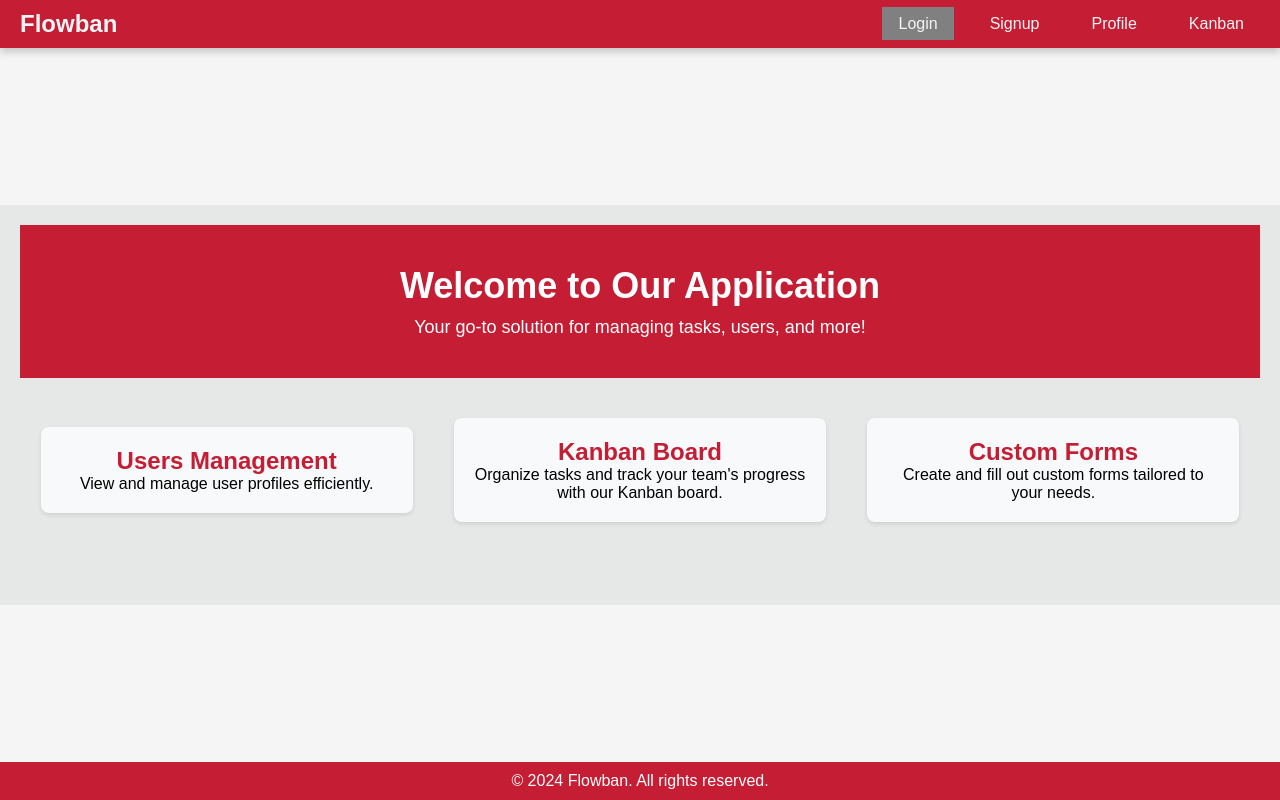
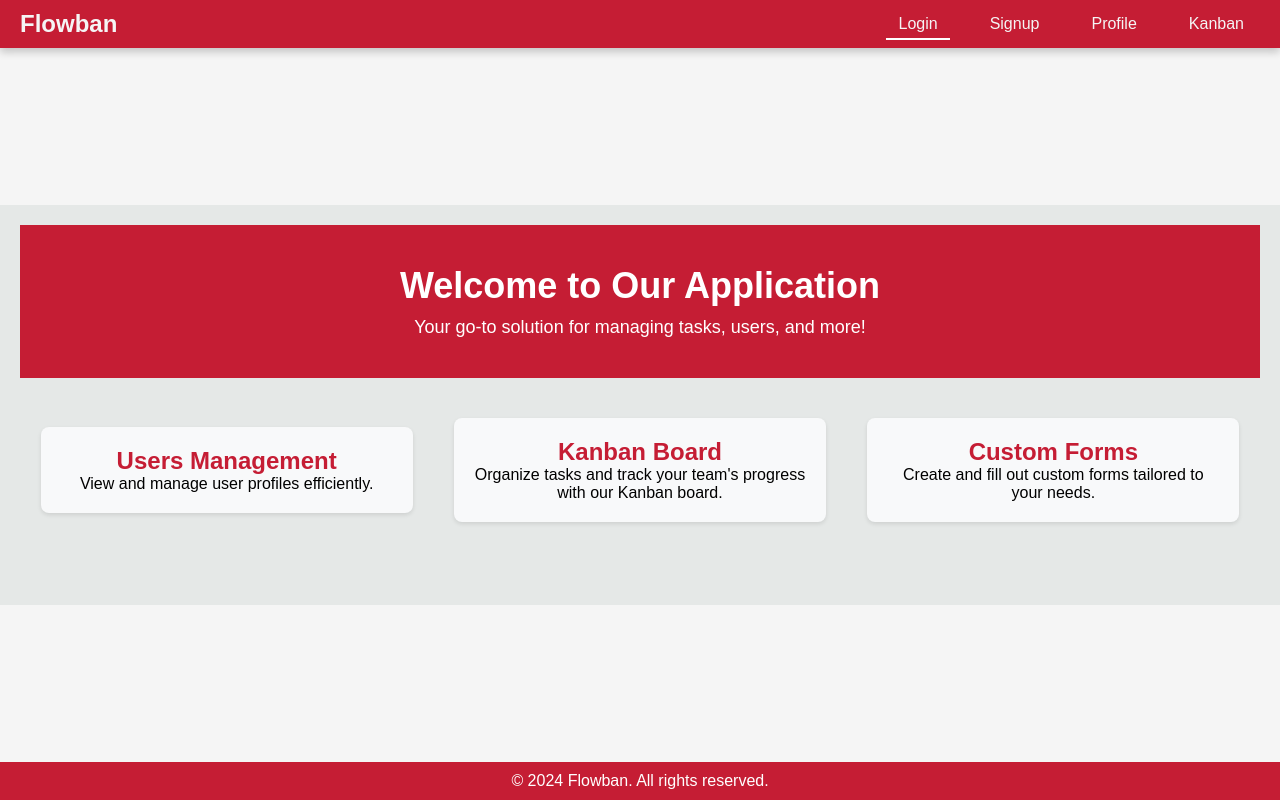
Before and after one commit to vincent-wat/flowban, a React (Create React App) app in the folder frontend/: page / in a window 1280 px wide. In both pictures the pointer is over the link "Login". Built offline with nearby package versions, Linux system fonts and the light colour scheme.

Commit message:
Added Navbar Animations

```diff
--- a/frontend/src/Components/General/NavbarAlt.css
+++ b/frontend/src/Components/General/NavbarAlt.css
@@ -18,19 +18,45 @@
     list-style: none;
     display: flex;
     gap: 20px;
+    position: relative;
 }
 
 .nav-links li {
     display: inline;
+    position: relative;
 }
 
 .nav-links a {
     color: #F5F5F5;
     text-decoration: none;
     padding: 8px 16px;
-    transition: background-color 0.3s ease;
+    position: relative;
 }
 
-.nav-links a:hover {
-    background-color: #808080; /* Button hover color */
+.nav-links a::after {
+    content: '';
+    position: absolute;
+    left: 50%;
+    bottom: 0;
+    width: 0;
+    height: 2px;
+    background-color: white;
+    transition: width 0.3s ease, left 0.3s ease, transform 0.3s ease;
+    transform: translateX(-50%) scaleX(0);
 }
+
+.nav-links a:hover::after {
+    content: '';
+    display: block;
+    width: 90%;
+    height: 2px;
+    background-color: white;
+    position: absolute;
+    left: 50%;
+    transform: translateX(-50%) scaleX(1);
+    transition: width 0.3s ease, left 0.3s ease, transform 0.3s ease;
+}
+
+.nav-links a:not(:hover)::after {
+    transition: width 0.5s ease 0.1s, left 0.5s ease;
+}
```
